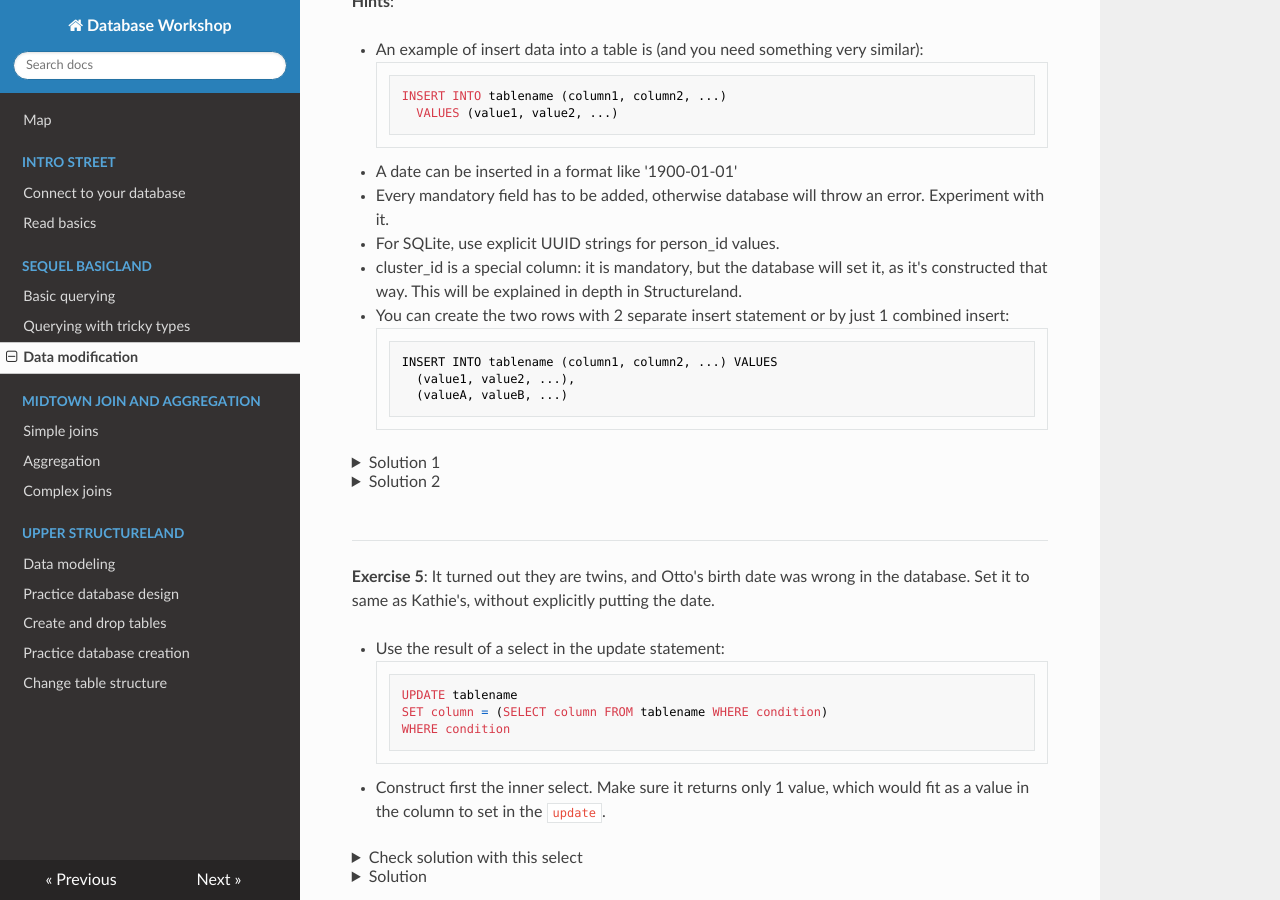
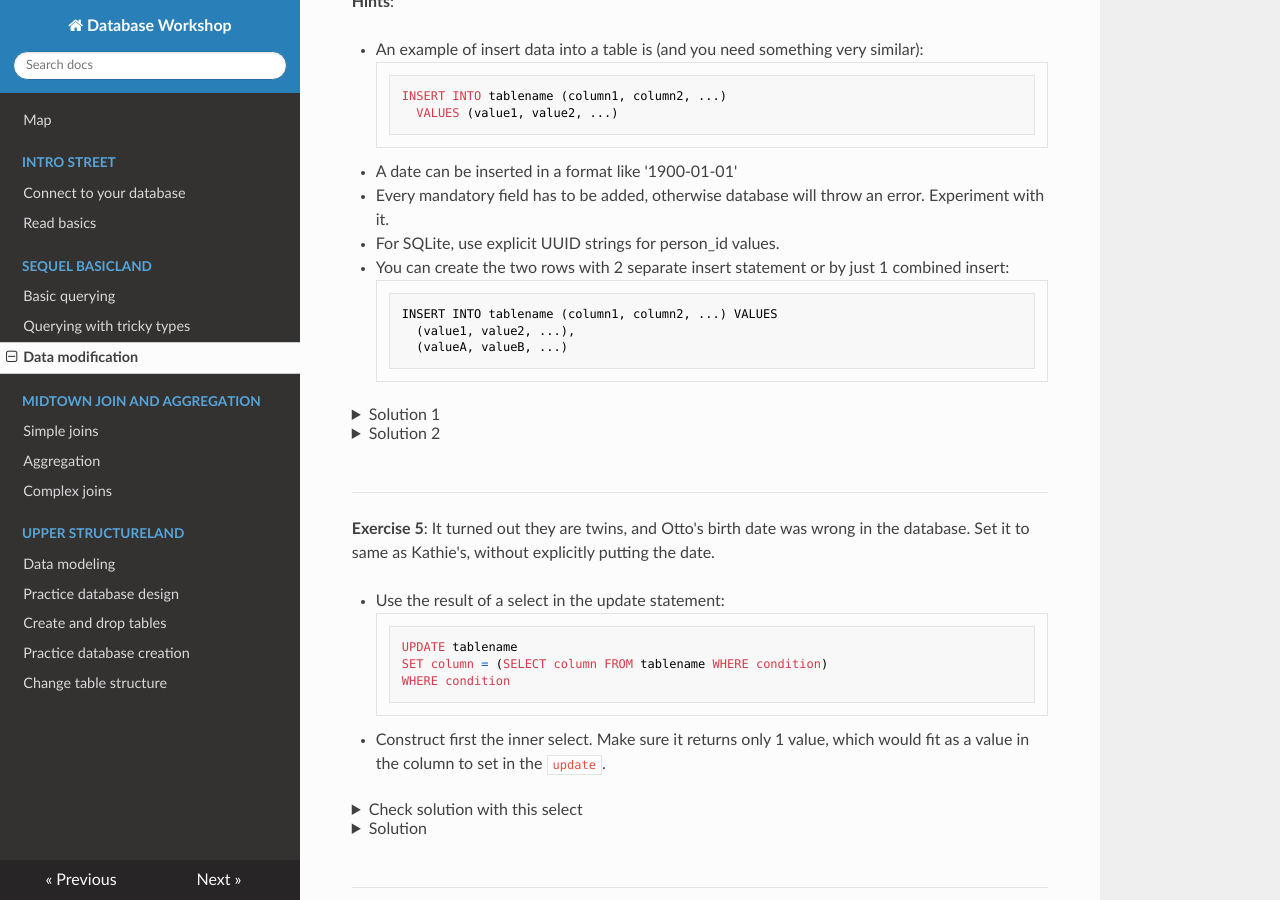
Before and after one commit to TOPdesk/database-detective, an MkDocs documentation site: the page built from material/sequel-basicland/data-modification.md, in a window 1280 px wide and 900 px high, scrolled down 2190 px. Built offline with MkDocs 1.6.1, drawn with Linux system fonts in a browser that asks for light colours; nearby versions of some CDN libraries.

Commit message:
Remove cluster_id

````diff
--- a/material/sequel-basicland/data-modification.md
+++ b/material/sequel-basicland/data-modification.md
@@ -139,7 +139,6 @@ INSERT INTO tablename (column1, column2, ...)
 * A date can be inserted in a format like '1900-01-01'
 * Every mandatory field has to be added, otherwise database will throw an error. Experiment with it.
 * For SQLite, use explicit UUID strings for person_id values.
-* cluster_id is a special column: it is mandatory, but the database will set it, as it's constructed that way. This will be explained in depth in Structureland.
 * You can create the two rows with 2 separate insert statement or by just 1 combined insert:
 ```sql
 INSERT INTO tablename (column1, column2, ...) VALUES
````
